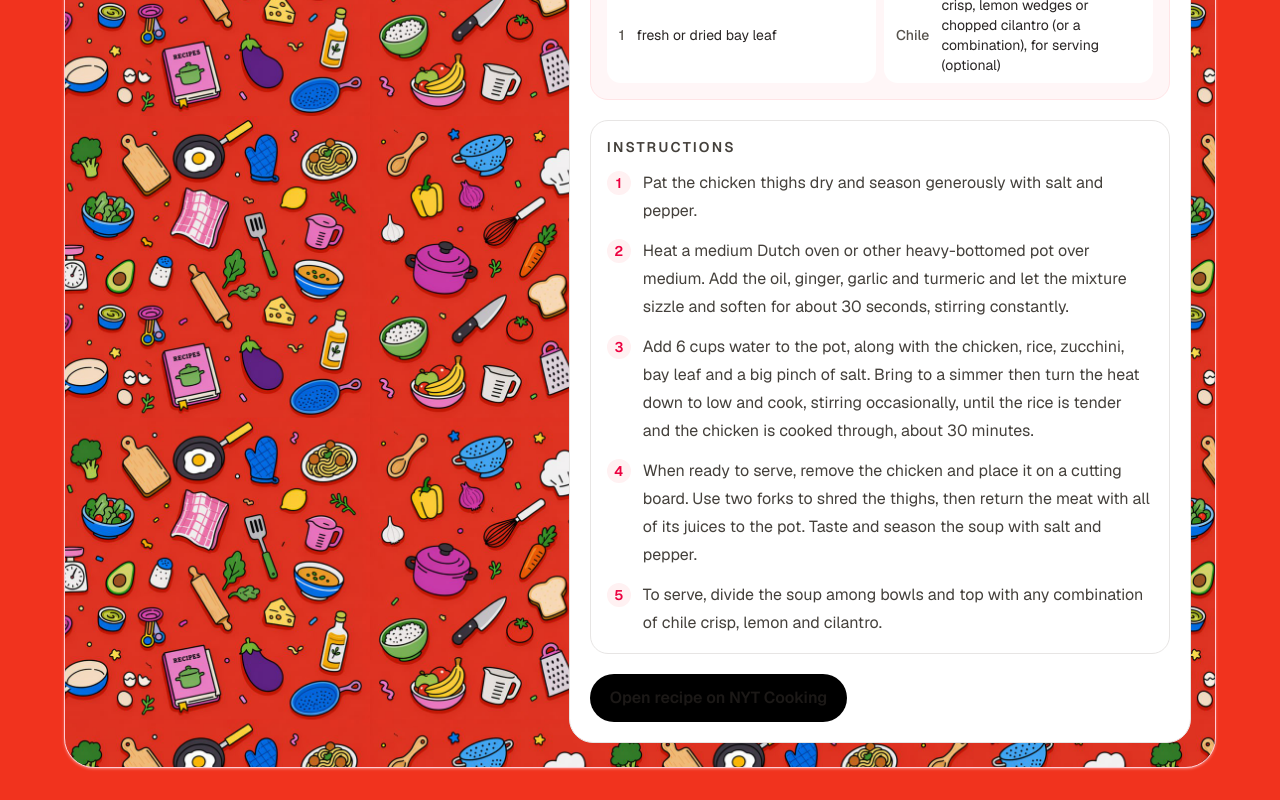
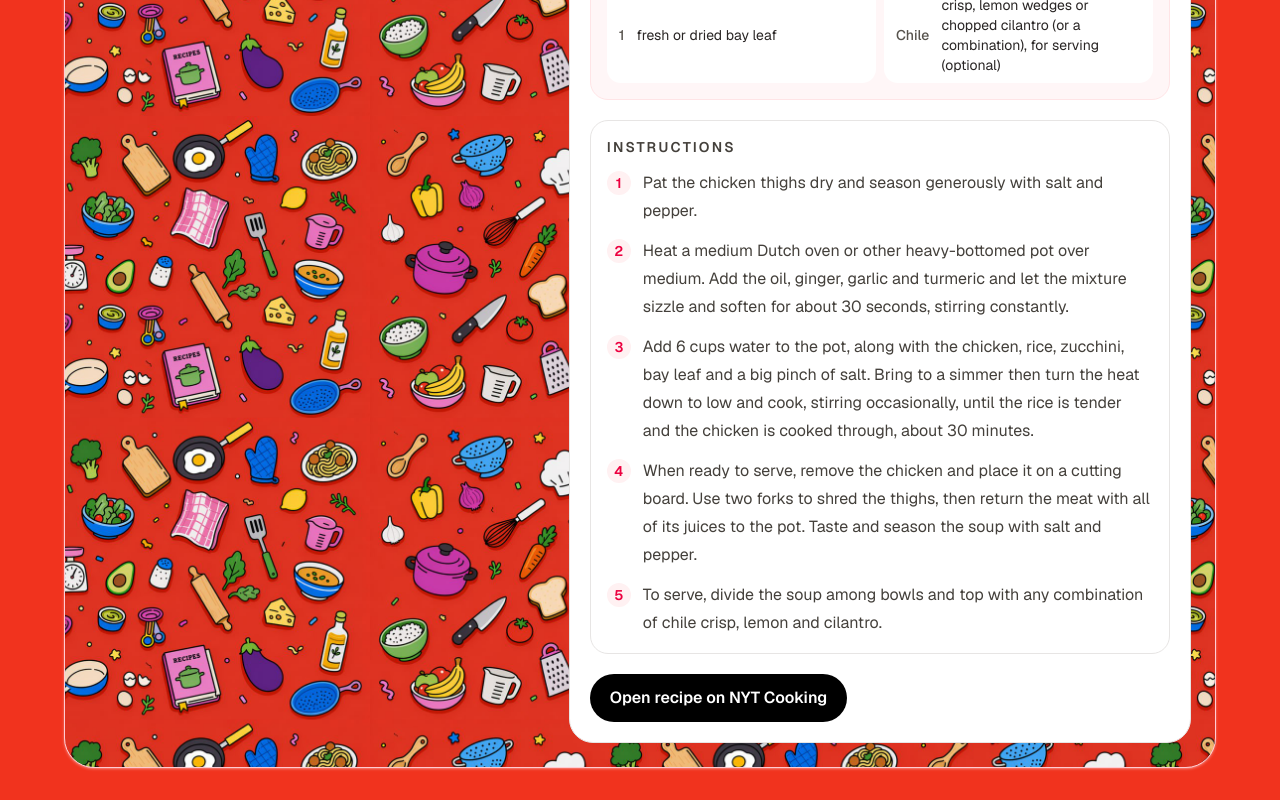
Before and after one commit to mrhemsing/planner, a Next.js app: page / in a window 1280 px wide. Shown: the part 1250-2050 px from the top of the page. Built offline with nearby package versions, Linux system fonts and the light colour scheme.

Commit message:
Force white NYT button text

```diff
--- a/src/components/recipe-browser.tsx
+++ b/src/components/recipe-browser.tsx
@@ -287,7 +287,7 @@
                       href={selectedRecipe.sourceUrl}
                       target="_blank"
                       rel="noopener noreferrer"
-                      className="inline-flex min-h-12 items-center rounded-full bg-black px-5 text-base font-semibold text-white transition hover:bg-stone-800"
+                      className="inline-flex min-h-12 items-center rounded-full bg-black px-5 text-base font-semibold !text-white transition hover:bg-stone-800"
                     >
                       Open recipe on NYT Cooking
                     </a>
```
